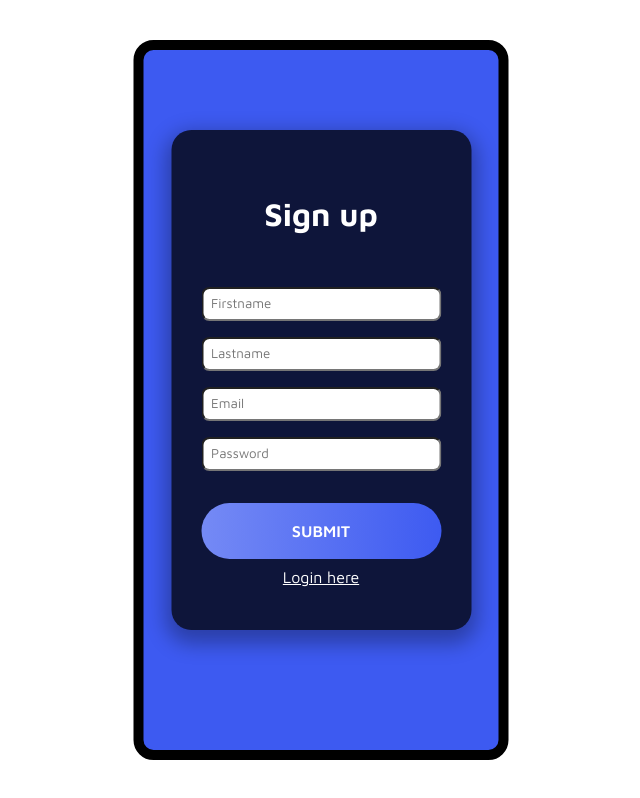
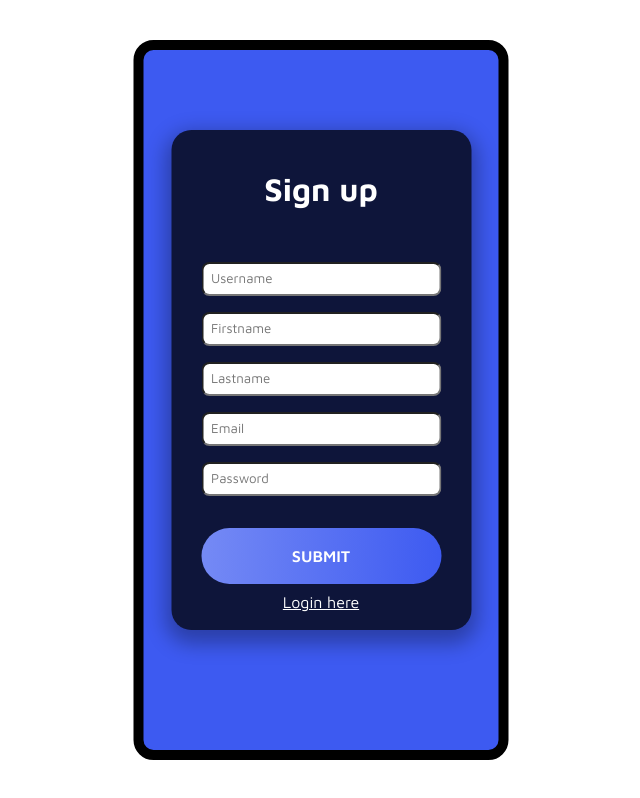
Before and after one commit to AlejandroDeWolf/Virtual-currency-frontend, a Vue app: page /signup in a window 1280 px wide. Shown: the whole page, without its empty margins (319-959 px from the left). Built offline with nearby package versions, Linux system fonts and the light colour scheme.

Commit message:
feat: new input field for username

```diff
--- a/src/views/Signup.vue
+++ b/src/views/Signup.vue
@@ -2,6 +2,7 @@
 import { ref } from 'vue'
 import { config } from '../../config/config'
 
+let username = ref('');
 let firstname = ref('');
 let lastname = ref('');
 let email = ref('');
@@ -15,6 +16,7 @@ function Signup(e) {
             "Content-Type": "application/json",
         },
         body: JSON.stringify({
+            username: username.value,
             firstname: firstname.value,
             lastname: lastname.value,
             email: email.value,
@@ -36,6 +38,7 @@ function Signup(e) {
         <h1>Sign up</h1>
 
         <form action="" class="form">
+            <input type="text" placeholder="Username" v-model="username" class="form__input">
             <input type="text" placeholder="Firstname" v-model="firstname" class="form__input">
             <input type="text" placeholder="Lastname" v-model="lastname" class="form__input">
             <input type="text" placeholder="Email" v-model="email" class="form__input">
```
